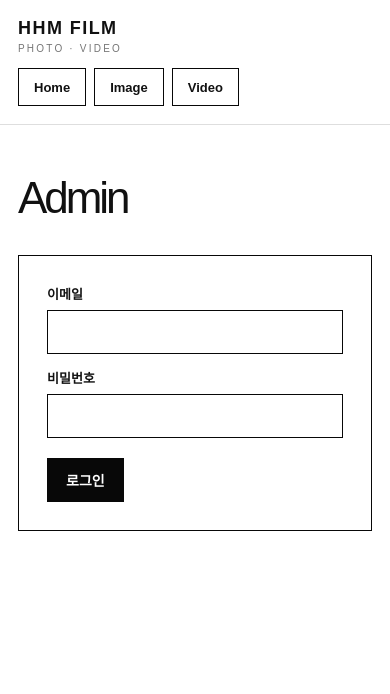
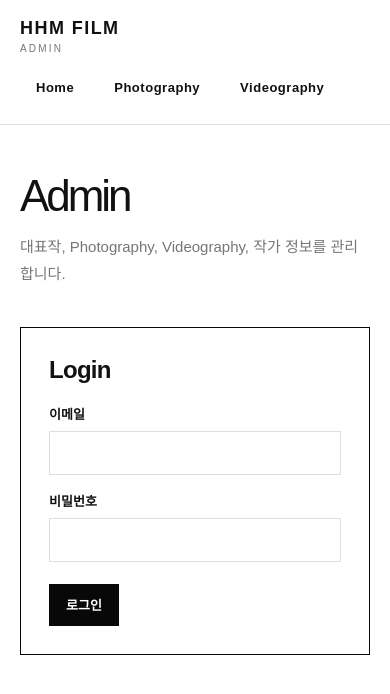
Before and after one commit to gmltjq2221-commits/hyemin-portfolio, a plain HTML site: page admin.html in a window 390 px wide. Drawn offline with nearby package versions, Linux system fonts and the light colour scheme; a web font is replaced by a local one.

Commit message:
Update admin.html

```diff
--- a/admin.html
+++ b/admin.html
@@ -5,63 +5,69 @@
 	<meta name="viewport" content="width=device-width, initial-scale=1.0">
 	<title>Admin - HHM Film</title>
 	<style>
+		@font-face { font-family: "Elice DX Neolli"; src: url("fonts/EliceDXNeolli-Light.ttf") format("truetype"); font-weight: 300; font-style: normal; font-display: swap; }
+		@font-face { font-family: "Elice DX Neolli"; src: url("fonts/EliceDXNeolli-Medium.ttf") format("truetype"); font-weight: 500; font-style: normal; font-display: swap; }
+		@font-face { font-family: "Elice DX Neolli"; src: url("fonts/EliceDXNeolli-Bold.ttf") format("truetype"); font-weight: 800; font-style: normal; font-display: swap; }
 		:root { --white: #ffffff; --black: #080808; --text: #111111; --muted: #767676; --line: #dedede; --line-dark: #242424; --soft: #f5f5f5; --header-h: 82px; }
 		* { box-sizing: border-box; margin: 0; padding: 0; }
-		body { font-family: Arial, "Noto Sans KR", sans-serif; color: var(--text); background: var(--white); overflow-x: hidden; }
+		body { font-family: "Elice DX Neolli", Arial, "Noto Sans KR", sans-serif; color: var(--text); background: var(--white); overflow-x: hidden; }
 		a { color: inherit; text-decoration: none; }
 		button, input, textarea, select { font-family: inherit; }
 		button { cursor: pointer; }
-		input, textarea, select { width: 100%; border: 1px solid var(--black); background: var(--white); color: var(--text); outline: none; }
+		input, textarea, select { width: 100%; border: 1px solid var(--line); background: var(--white); color: var(--text); outline: none; font-size: 14px; }
 		input, select { height: 44px; padding: 0 12px; }
-		textarea { min-height: 110px; padding: 12px; resize: vertical; }
+		textarea { min-height: 110px; padding: 12px; resize: vertical; line-height: 1.7; }
 		header { position: sticky; top: 0; z-index: 100; width: 100%; background: rgba(255, 255, 255, 0.94); border-bottom: 1px solid var(--line); backdrop-filter: blur(14px); }
-		.nav { display: flex; align-items: center; justify-content: space-between; max-width: 1440px; min-height: var(--header-h); margin: 0 auto; padding: 0 48px; }
+		.nav { display: flex; align-items: center; justify-content: space-between; max-width: 1440px; height: var(--header-h); margin: 0 auto; padding: 0 48px; }
 		.logo { font-size: 18px; font-weight: 800; letter-spacing: 0.08em; }
 		.logo span { display: block; margin-top: 4px; font-size: 10px; font-weight: 500; color: var(--muted); letter-spacing: 0.22em; }
-		.header-actions { display: flex; gap: 8px; }
-		.header-link, .logout-btn { display: inline-flex; align-items: center; justify-content: center; min-height: 38px; padding: 0 15px; border: 1px solid var(--black); background: var(--white); color: var(--text); font-size: 13px; font-weight: 800; }
-		.header-link:hover, .logout-btn:hover { background: var(--black); color: var(--white); }
-		.main { max-width: 1440px; margin: 0 auto; padding: 80px 48px; }
-		.page-title { margin-bottom: 36px; font-size: clamp(44px, 7vw, 96px); font-weight: 500; letter-spacing: -0.07em; line-height: 0.95; }
-		.login-box { max-width: 460px; border: 1px solid var(--black); padding: 28px; }
+		.header-actions { display: flex; align-items: center; gap: 8px; }
+		.header-link, .logout-btn { display: inline-flex; align-items: center; justify-content: center; min-height: 38px; padding: 0 15px; border: 1px solid transparent; background: transparent; color: var(--text); font-size: 13px; font-weight: 700; letter-spacing: 0.04em; transition: 0.2s ease; }
+		.header-link:hover, .logout-btn:hover { border-color: var(--black); background: var(--black); color: var(--white); }
+		main { max-width: 1440px; margin: 0 auto; padding: 70px 48px 100px; }
+		.page-head { margin-bottom: 34px; }
+		.page-title { font-size: clamp(44px, 7vw, 96px); font-weight: 500; letter-spacing: -0.07em; line-height: 0.95; }
+		.page-desc { margin-top: 16px; color: var(--muted); font-size: 15px; line-height: 1.8; }
+		.login-box { max-width: 460px; margin-top: 40px; padding: 28px; border: 1px solid var(--black); }
+		.login-title, .panel-title { margin-bottom: 20px; font-size: 24px; font-weight: 800; letter-spacing: -0.03em; }
 		.admin-area { display: none; }
-		.grid { display: grid; grid-template-columns: minmax(0, 0.9fr) minmax(0, 1.1fr); gap: 28px; align-items: start; }
-		.panel { border: 1px solid var(--black); padding: 24px; background: var(--white); }
+		.grid { display: grid; grid-template-columns: minmax(0, 0.92fr) minmax(360px, 0.58fr); gap: 28px; align-items: start; }
+		.panel { padding: 28px; border: 1px solid var(--black); background: var(--white); }
 		.panel + .panel { margin-top: 28px; }
-		.panel-title { margin-bottom: 20px; font-size: 24px; font-weight: 800; }
-		.form-row { margin-bottom: 14px; }
-		.form-row label { display: block; margin-bottom: 7px; font-size: 13px; font-weight: 800; }
-		.form-help { margin-top: 6px; color: var(--muted); font-size: 12px; }
-		.form-actions { display: flex; flex-wrap: wrap; gap: 8px; margin-top: 20px; }
-		.btn { min-height: 44px; padding: 0 18px; border: 1px solid var(--black); background: var(--black); color: var(--white); font-size: 14px; font-weight: 800; }
-		.btn.dark { background: var(--white); color: var(--black); }
-		.message { display: none; margin-bottom: 18px; padding: 12px; border: 1px solid var(--black); font-size: 14px; font-weight: 700; }
-		.list { display: grid; gap: 12px; }
-		.post-card { padding: 16px; border: 1px solid var(--black); background: var(--soft); }
+		.form-row { margin-bottom: 16px; }
+		.form-row label { display: block; margin-bottom: 8px; font-size: 13px; font-weight: 800; }
+		.form-help { margin-top: 8px; color: var(--muted); font-size: 12px; line-height: 1.5; word-break: keep-all; }
+		.form-actions { display: flex; flex-wrap: wrap; gap: 10px; margin-top: 22px; }
+		.btn, .small-btn { display: inline-flex; align-items: center; justify-content: center; min-height: 42px; padding: 0 16px; border: 1px solid var(--black); background: var(--black); color: var(--white); font-size: 13px; font-weight: 800; transition: 0.2s ease; }
+		.btn.dark, .small-btn { background: var(--white); color: var(--black); }
+		.btn:hover, .small-btn:hover { opacity: 0.78; }
+		.small-btn.danger { background: #7e2a2a; border-color: #7e2a2a; color: var(--white); }
+		.message { display: none; margin-bottom: 18px; padding: 13px 15px; border: 1px solid var(--black); font-size: 14px; }
+		.post-card { padding: 16px; border: 1px solid var(--line); margin-bottom: 12px; }
 		.post-title { font-size: 16px; font-weight: 800; word-break: keep-all; }
-		.post-meta { margin-top: 6px; color: var(--muted); font-size: 12px; }
-		.post-actions { display: flex; flex-wrap: wrap; gap: 8px; margin-top: 12px; }
-		.small-btn { display: inline-flex; align-items: center; justify-content: center; min-height: 34px; padding: 0 12px; border: 1px solid var(--black); background: var(--white); color: var(--black); font-size: 12px; font-weight: 800; }
-		.small-btn.danger { background: var(--black); color: var(--white); }
+		.post-meta { margin-top: 6px; color: var(--muted); font-size: 12px; line-height: 1.5; }
+		.post-actions { display: flex; flex-wrap: wrap; gap: 8px; margin-top: 14px; }
+		.guide-box { padding: 14px; border: 1px solid var(--line); background: var(--soft); color: var(--muted); font-size: 13px; line-height: 1.7; word-break: keep-all; }
 		.loading { display: none; position: fixed; left: 50%; bottom: 28px; z-index: 200; transform: translateX(-50%); padding: 12px 18px; border-radius: 999px; background: rgba(0, 0, 0, 0.78); color: rgba(255, 255, 255, 0.78); font-size: 13px; backdrop-filter: blur(8px); }
 		@media (max-width: 980px) { .grid { grid-template-columns: 1fr; } }
-		@media (max-width: 700px) { .nav { align-items: flex-start; flex-direction: column; gap: 14px; padding: 18px; } .header-actions { flex-wrap: wrap; } .main { padding: 52px 18px; } .panel { padding: 18px; } }
+		@media (max-width: 760px) { .nav { height: auto; align-items: flex-start; flex-direction: column; gap: 14px; padding: 18px 20px; } .header-actions { flex-wrap: wrap; } main { padding: 50px 20px 80px; } .panel { padding: 20px; } }
 	</style>
 </head>
 <body>
 	<header>
 		<nav class="nav">
-			<a href="index.html" class="logo">HHM FILM<span>PHOTO · VIDEO</span></a>
-			<div class="header-actions"><a href="index.html" class="header-link">Home</a><a href="images.html" class="header-link">Image</a><a href="videos.html" class="header-link">Video</a><button type="button" class="logout-btn" id="logoutBtn" style="display:none;">Logout</button></div>
+			<a href="index.html" class="logo">HHM FILM<span>ADMIN</span></a>
+			<div class="header-actions"><a href="index.html" class="header-link">Home</a><a href="images.html" class="header-link">Photography</a><a href="videos.html" class="header-link">Videography</a><button type="button" class="logout-btn" id="logoutBtn" style="display:none;">Logout</button></div>
 		</nav>
 	</header>
-	<main class="main">
-		<h1 class="page-title">Admin</h1>
+	<main>
+		<div class="page-head"><h1 class="page-title">Admin</h1><p class="page-desc">대표작, Photography, Videography, 작가 정보를 관리합니다.</p></div>
 		<section class="login-box" id="loginBox">
+			<h2 class="login-title">Login</h2>
 			<div class="message" id="loginMessage"></div>
 			<form id="loginForm">
-				<div class="form-row"><label for="loginEmail">이메일</label><input type="email" id="loginEmail" required></div>
-				<div class="form-row"><label for="loginPassword">비밀번호</label><input type="password" id="loginPassword" required></div>
+				<div class="form-row"><label for="loginEmail">이메일</label><input type="email" id="loginEmail" autocomplete="email" required></div>
+				<div class="form-row"><label for="loginPassword">비밀번호</label><input type="password" id="loginPassword" autocomplete="current-password" required></div>
 				<div class="form-actions"><button type="submit" class="btn">로그인</button></div>
 			</form>
 		</section>
@@ -73,15 +79,15 @@
 						<h2 class="panel-title">게시글 등록 / 수정</h2>
 						<form id="postForm">
 							<input type="hidden" id="postId">
-							<div class="form-row"><label for="boardCode">게시판</label><select id="boardCode" required><option value="FEATURED_IMAGE">대표 이미지</option><option value="FEATURED_VIDEO">대표 동영상</option><option value="IMAGE_ARCHIVE">이미지 게시판</option><option value="VIDEO_ARCHIVE">영상 게시판</option></select></div>
+							<div class="form-row"><label for="boardCode">어디에 노출할까요?</label><select id="boardCode" required><option value="FEATURED_IMAGE">메인 대표 Photography</option><option value="FEATURED_VIDEO">메인 대표 Videography</option><option value="IMAGE_ARCHIVE">Photography 목록</option><option value="VIDEO_ARCHIVE">Videography 목록</option></select><p class="form-help" id="boardHelp"></p></div>
 							<div class="form-row"><label for="categoryCode">카테고리</label><select id="categoryCode"><option value="performance">Performance</option><option value="exhibition">Exhibition</option><option value="festival-event">Festival / Event</option><option value="interview">Interview</option></select></div>
 							<div class="form-row"><label for="postTitle">제목</label><input type="text" id="postTitle" required></div>
 							<div class="form-row"><label for="postCaption">짧은 설명</label><input type="text" id="postCaption"></div>
 							<div class="form-row"><label for="postDescription">상세 설명</label><textarea id="postDescription"></textarea></div>
-							<div class="form-row"><label for="thumbnailUrl">썸네일 URL</label><input type="url" id="thumbnailUrl"></div>
+							<div class="form-row" id="thumbnailRow"><label for="thumbnailUrl">목록용 썸네일 URL</label><input type="url" id="thumbnailUrl"><p class="form-help" id="thumbnailHelp"></p></div>
 							<div class="form-row"><label for="sortOrder">정렬 순서</label><input type="number" id="sortOrder" value="0"></div>
 							<div class="form-row"><label for="isVisible">노출 여부</label><select id="isVisible"><option value="true">노출</option><option value="false">숨김</option></select></div>
-							<div class="form-row"><label for="itemUrls">이미지 / 유튜브 URL 여러 개</label><textarea id="itemUrls" placeholder="한 줄에 하나씩 입력"></textarea></div>
+							<div class="form-row"><label for="itemUrls" id="itemUrlsLabel">이미지 / 유튜브 URL</label><textarea id="itemUrls" placeholder="한 줄에 하나씩 입력"></textarea><p class="form-help" id="itemUrlsHelp"></p></div>
 							<div class="form-row"><label for="itemCaptions">항목별 캡션</label><textarea id="itemCaptions" placeholder="URL 순서와 맞춰 한 줄에 하나씩 입력"></textarea></div>
 							<div class="form-row"><label for="itemDescriptions">항목별 설명</label><textarea id="itemDescriptions" placeholder="URL 순서와 맞춰 한 줄에 하나씩 입력"></textarea></div>
 							<div class="form-actions"><button type="submit" class="btn">저장</button><button type="button" class="btn dark" id="resetPostBtn">초기화</button></div>
@@ -105,9 +111,10 @@
 				<div>
 					<section class="panel">
 						<h2 class="panel-title">게시글 목록</h2>
-						<div class="form-row"><label for="filterBoardCode">게시판 필터</label><select id="filterBoardCode"><option value="">전체</option><option value="FEATURED_IMAGE">대표 이미지</option><option value="FEATURED_VIDEO">대표 동영상</option><option value="IMAGE_ARCHIVE">이미지 게시판</option><option value="VIDEO_ARCHIVE">영상 게시판</option></select></div>
+						<div class="form-row"><label for="filterBoardCode">게시판 필터</label><select id="filterBoardCode"><option value="">전체</option><option value="FEATURED_IMAGE">메인 대표 Photography</option><option value="FEATURED_VIDEO">메인 대표 Videography</option><option value="IMAGE_ARCHIVE">Photography 목록</option><option value="VIDEO_ARCHIVE">Videography 목록</option></select></div>
 						<div class="list" id="postList"></div>
 					</section>
+					<section class="panel"><h2 class="panel-title">입력 안내</h2><div class="guide-box">대표 Videography는 썸네일을 사용하지 않습니다. 유튜브 URL만 입력하면 메인 화면에서 영상이 바로 보이고, 클릭 시 상세 페이지로 이동합니다.</div></section>
 				</div>
 			</div>
 		</section>
```
